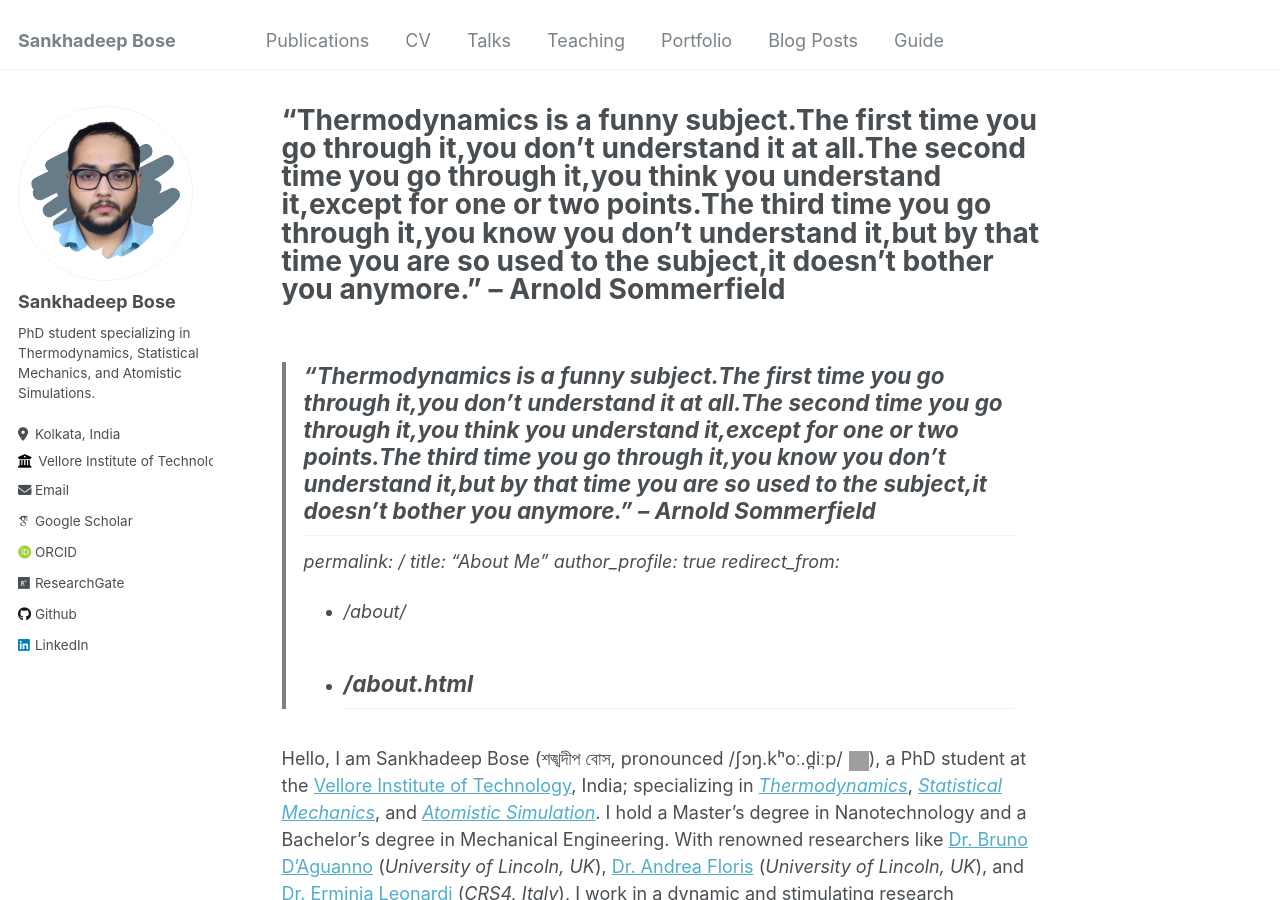
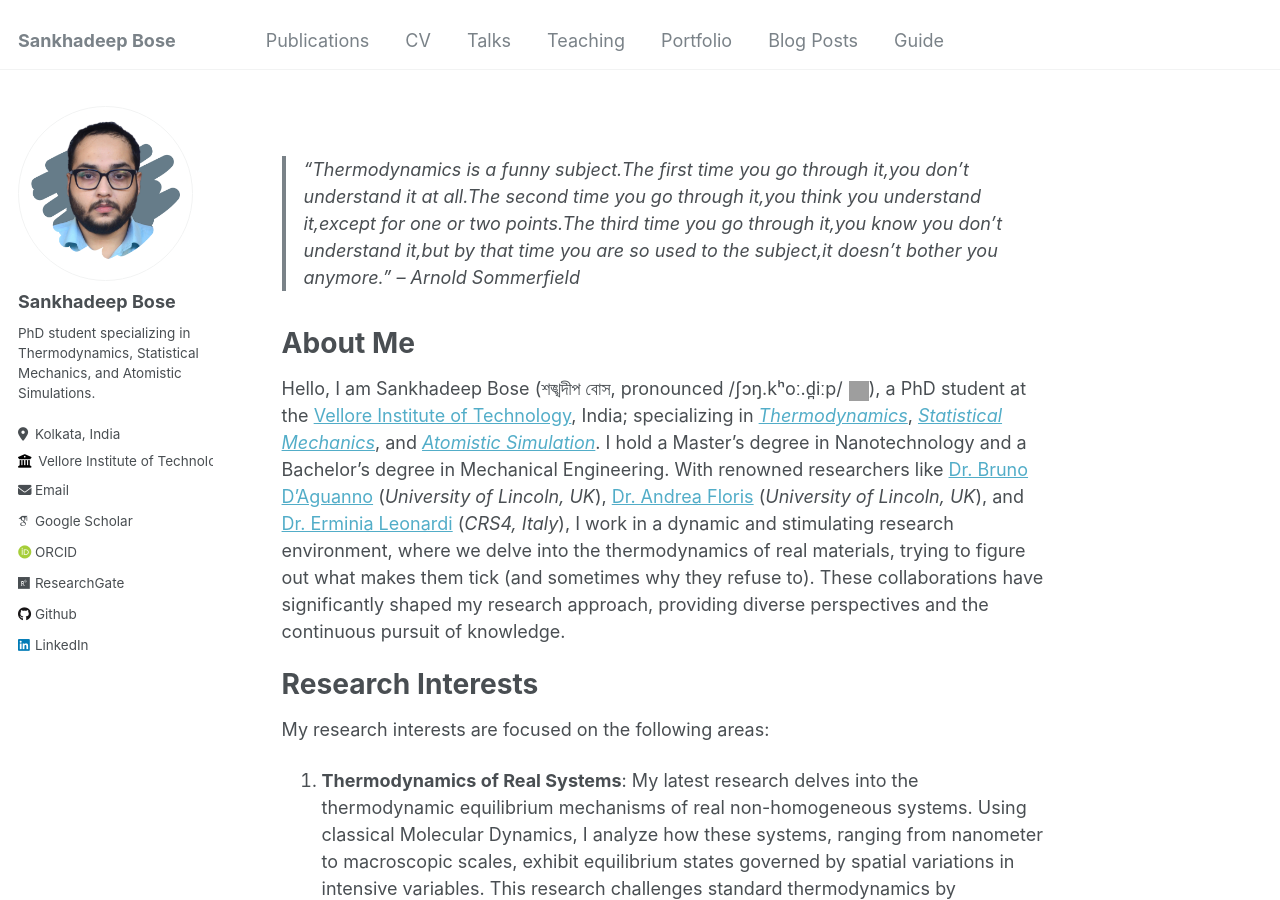
Before and after one commit to sankhadeepbose/sankhadeepbose.github.io, a Jekyll site: the page built from _pages/about.md, in a window 1280 px wide and 900 px high. Built offline with Jekyll 4.4.1, drawn with Linux system fonts in a browser that asks for light colours; some web fonts are replaced; our own code applies the rules of GitHub Pages for plain Markdown files; grey boxes are pictures that could not be loaded.

Commit message:
Update about.md

```diff
--- a/_pages/about.md
+++ b/_pages/about.md
@@ -1,13 +1,15 @@
-> *"Thermodynamics is a funny subject.The first time you go through it,you don't understand it at all.The second time you go through it,you think you understand it,except for one or two points.The third time you go through it,you know you don't understand it,but by that time you are so used to the subject,it doesn't bother you anymore."* -- Arnold Sommerfield
 ---
 permalink: /
-title: "About Me"
+title: ""
 author_profile: true
 redirect_from:
   - /about/
   - /about.html
 ---
+> *"Thermodynamics is a funny subject.The first time you go through it,you don't understand it at all.The second time you go through it,you think you understand it,except for one or two points.The third time you go through it,you know you don't understand it,but by that time you are so used to the subject,it doesn't bother you anymore."* -- Arnold Sommerfield
 
+About Me
+======
 Hello, I am Sankhadeep Bose (শঙ্খদীপ বোস, pronounced /ʃɔŋ.kʰoː.d̪iːp/<audio id="pronunciation" src="{{ site.baseurl }}/assets/audio/pronunciation.mp3"></audio>
 <button onclick="document.getElementById('pronunciation').play()" style="background:none;border:none;padding:0;margin-left:1px;vertical-align:middle;display:inline;">
   <img src="https://upload.wikimedia.org/wikipedia/commons/2/21/Speaker_Icon.svg" alt="Play Pronunciation" style="width:20px;height:20px;border:0;vertical-align:middle;">
```
